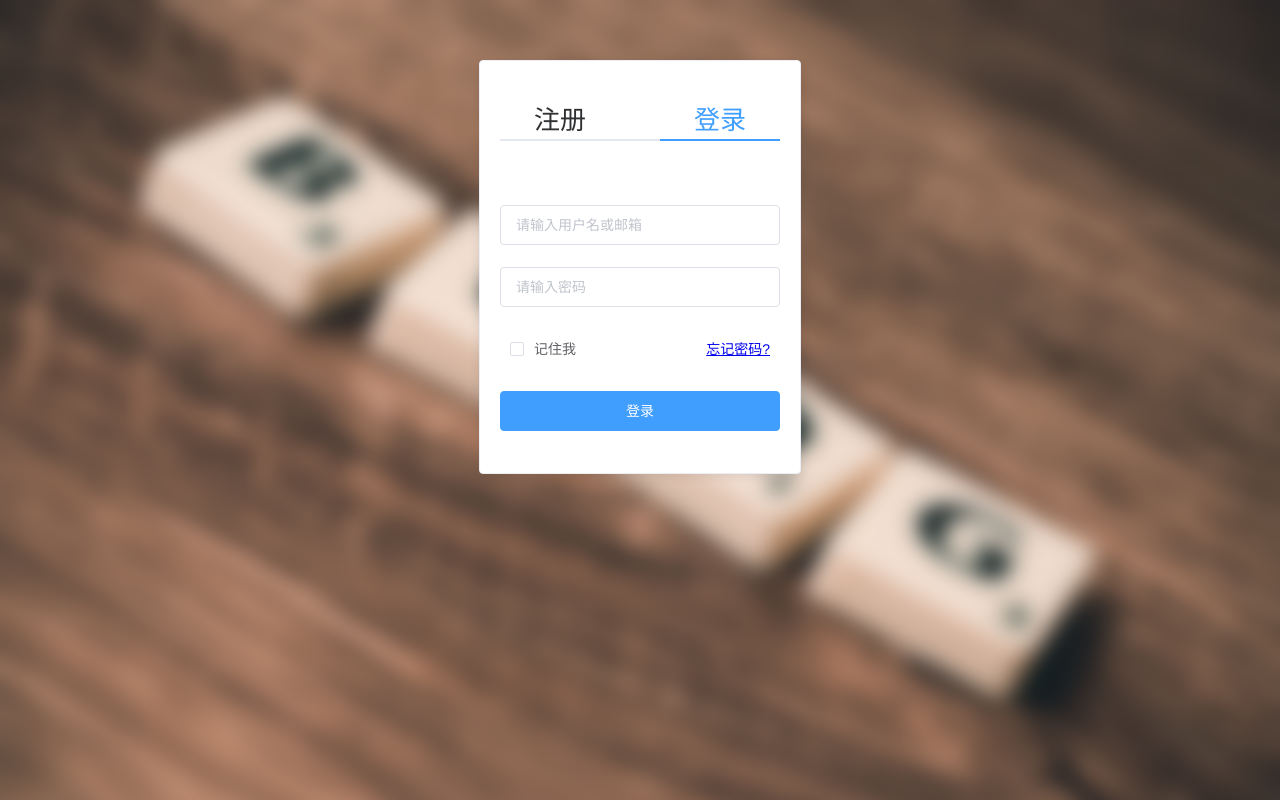
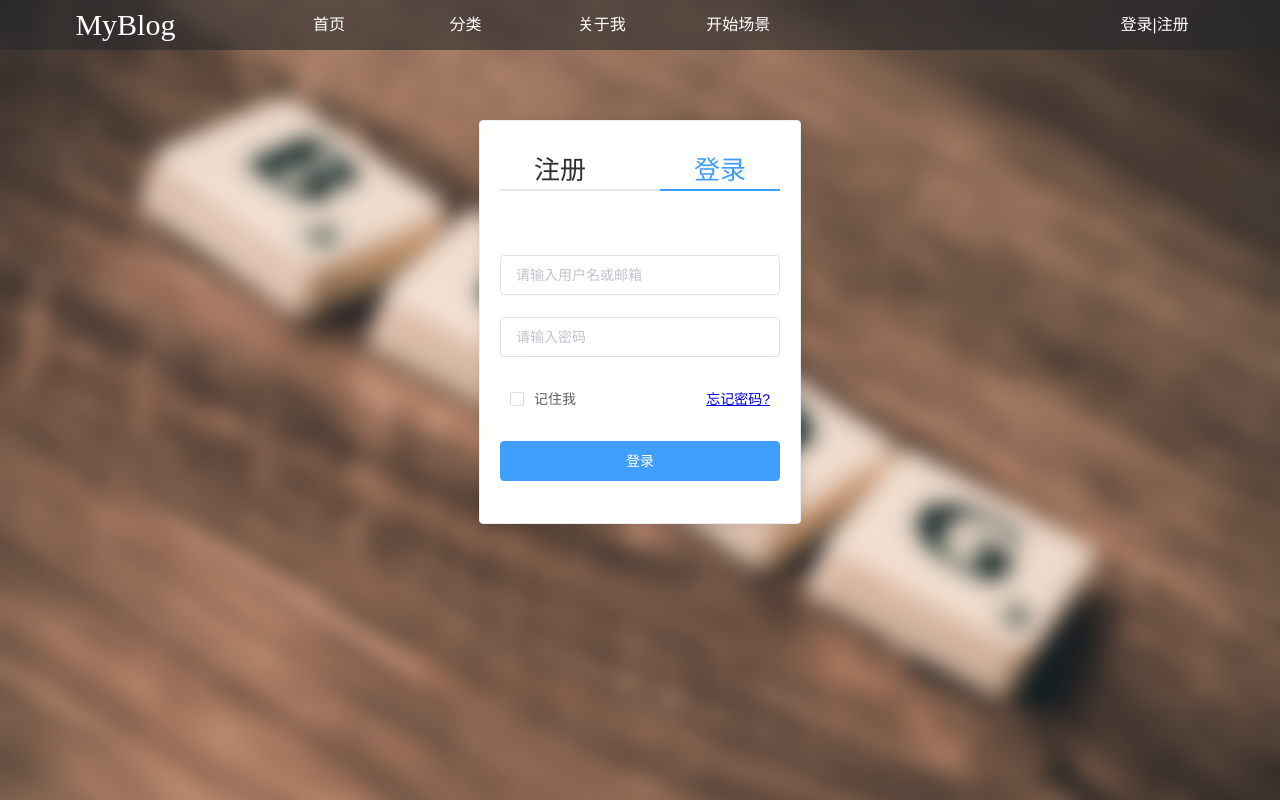
Before and after one commit to hlr7999/MyBlog, a Vue app in the folder frontend/: page /#/Login in a window 1280 px wide. Built offline with nearby package versions, Linux system fonts and the light colour scheme.

Commit message:
add header to login

```diff
--- a/frontend/src/components/header.vue
+++ b/frontend/src/components/header.vue
@@ -26,12 +26,14 @@
 <style>
 .header {
   position: fixed;
+  top: 0;
+  left: 0;
   margin: 0;
   width: 100%;
   background-color: rgba(40, 42, 44, 0.6);
   color: white;
-  height: 60px;
-  line-height: 60px;
+  height: 50px;
+  line-height: 50px;
   min-width: 900px;
 }
 
--- a/frontend/src/views/Login.vue
+++ b/frontend/src/views/Login.vue
@@ -1,4 +1,6 @@
 <template>
+<div>
+  <blog-header></blog-header>
   <div class="login" v-loading.fullscreen.lock="this.$store.state.loading">
     <el-card shadow="always">
       <el-tabs v-model="activeName" @tab-click="handleClick" :stretch="true">
@@ -24,11 +26,12 @@
       </el-form>
     </el-card>
   </div>
+</div>
 </template>
 
 <style>
 .login .el-tabs {
-  padding-top:20px;
+  padding-top: 10px;
   margin-bottom: 50px;
   font-family: 'Hiragino Sans GB';
 }
@@ -38,7 +41,7 @@
 }
 
 .login .el-card {
-  margin: 60px auto;
+  margin: 120px auto;
   max-width: 320px;
   border-width: 1.5px;
 }
@@ -60,7 +63,13 @@
 
 <script>
 import { User } from '../api/user'
+import header from "../components/header.vue"
+
 export default {
+  name: "login",
+  components: {
+    'blog-header': header
+  },
   data() {
     return {
       ruleForm: {
--- a/frontend/src/views/Register.vue
+++ b/frontend/src/views/Register.vue
@@ -1,4 +1,6 @@
 <template>
+<div>
+  <blog-header></blog-header>
   <div class="register" v-loading.fullscreen.lock="this.$store.state.loading">
     <el-card shadow="always">
       <el-tabs v-model="activeName" @tab-click="handleClick" :stretch="true">
@@ -28,11 +30,12 @@
       </el-form>
     </el-card>
   </div>
+</div>
 </template>
 
 <style>
 .register .el-tabs {
-  padding-top:20px;
+  padding-top:10px;
   margin-bottom: 50px;
   font-family: 'Hiragino Sans GB'
 }
@@ -42,7 +45,7 @@
 }
 
 .register .el-card {
-  margin: 60px auto;
+  margin: 120px auto;
   max-width: 320px;
   border-width: 1.5px;
 }
@@ -54,7 +57,13 @@
 
 <script>
 // import {loginServer} from '../api/login'
+import header from '../components/header.vue'
+
 export default {
+  name: "register",
+  components: {
+    'blog-header': header
+  },
   data() {
     var checkPass = (rule, value, callback) => {
       if (value === '') {
```
Lines whose indentation alone changed are shown as unchanged.
